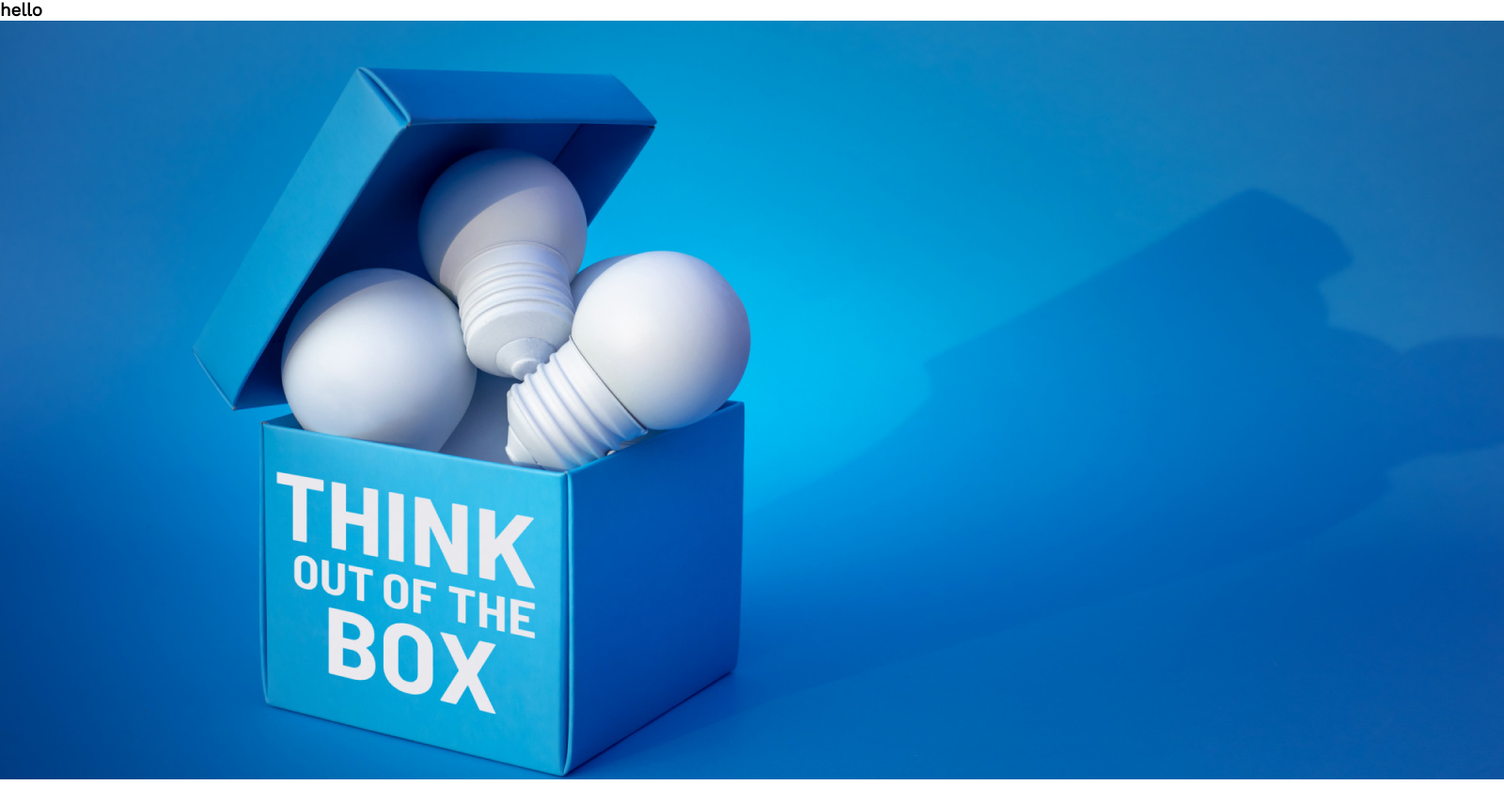
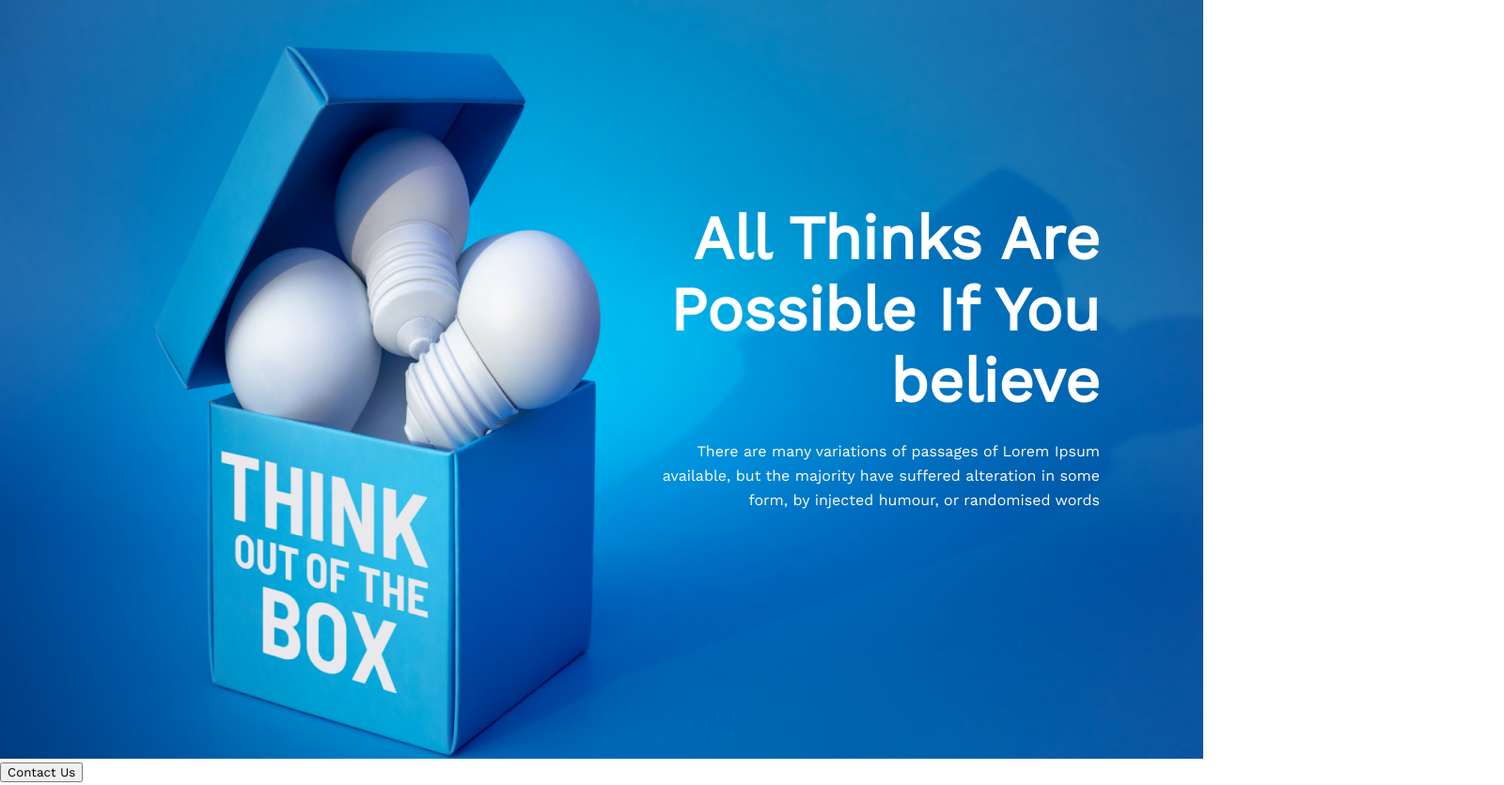
Before and after one commit to Rafat-Bin-Mahmud/assignment-1, a plain HTML site: page assignment-1/index.html in a window 1280 px wide. Shown: the top 836 px of the page at 94% size, 1600 px wide, since content can reach past the window. Drawn offline with nearby package versions, Linux system fonts and the light colour scheme.

Commit message:
added overlays image

```diff
--- a/assignment-1/index.html
+++ b/assignment-1/index.html
@@ -15,8 +15,10 @@
 <body>
     <!-- Header Banner -->
     <header class="header">
-        <h3>hello</h3>
         <img src="images/banner/banner3.png" alt="">
+        <h4 class="heading">All Thinks Are Possible If You believe</h4>
+        <p class="header-description">There are many variations of passages of Lorem Ipsum available, but the majority have suffered alteration in some form, by injected humour, or randomised words</p>
+        <button>Contact Us</button>
     </header>
 
     <!-- My failure section -->
--- a/assignment-1/styles/new-mission-website.css
+++ b/assignment-1/styles/new-mission-website.css
@@ -4,16 +4,57 @@
 }
 
 .header {
-    background-image: url('');
+    position: relative;
+    width: 100%;
+    margin: 0 auto;
+}
+
+.header img {
+    width: 100%;
+    height: 808px;
+}
+
+.heading {
+    font-weight: 700;
+    font-size: 65px;
+    line-height: 76px;
+    position: absolute;
+    width: 525px;
+    height: 228px;
+    left: 645px;
+    top: 216px;
+    text-align: right;
+    color: #FFFFFF;
+
+}
+
+.header-description {
+    font-weight: 400;
+    font-size: 16px;
+    line-height: 26px;
+    /* or 162% */
+    position: absolute;
+    width: 494px;
+    height: 78px;
+    left: 676px;
+    top: 468px;
+
+    text-align: right;
+
+    color: #FFFFFF;
+
 }
 
 
 /* My failure part style */
 .failure {
     display: flex;
-    text-align: left;
+    /* text-align: left; */
     /* list-style-position: inside; */
     /* text-justify: inter-cluster ; */
+    width: 1072px;
+    height: 723.3px;
+    margin: 0, auto;
 }
 
 .failure-container {
@@ -113,25 +154,28 @@
 
 /* Watch image styles */
 .gradient {
-    /* width: 1140px;
+    width: 1140px;
     height: 300px;
     margin-left: auto;
-    margin-right: auto; */
+    margin-right: auto;
     position: relative;
 
 }
 
-.img-gradient-1{
+.img-gradient-1 {
     width: 1140px;
     height: 300px;
     margin-left: auto;
     margin-right: auto;
 }
-.img-gradient-2{
+
+.img-gradient-2 {
     width: 1140px;
     height: 300px;
-    margin-left: 100px;
-    margin-right: auto;
+    left: auto;
+    right: auto;
+    /* margin-left: 100px;
+    margin-right: auto; */
     position: absolute;
     top: 0;
 }
```
